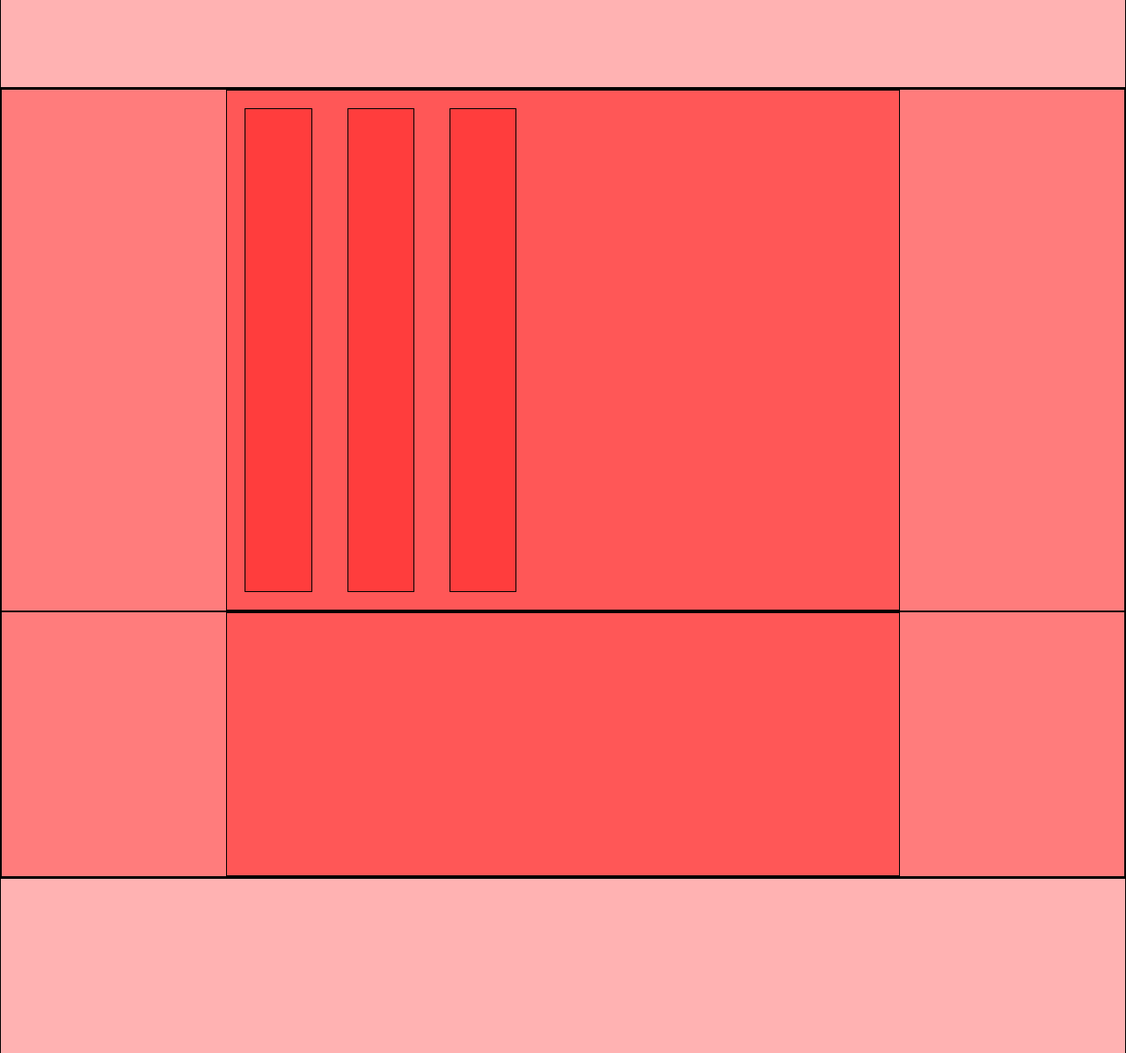
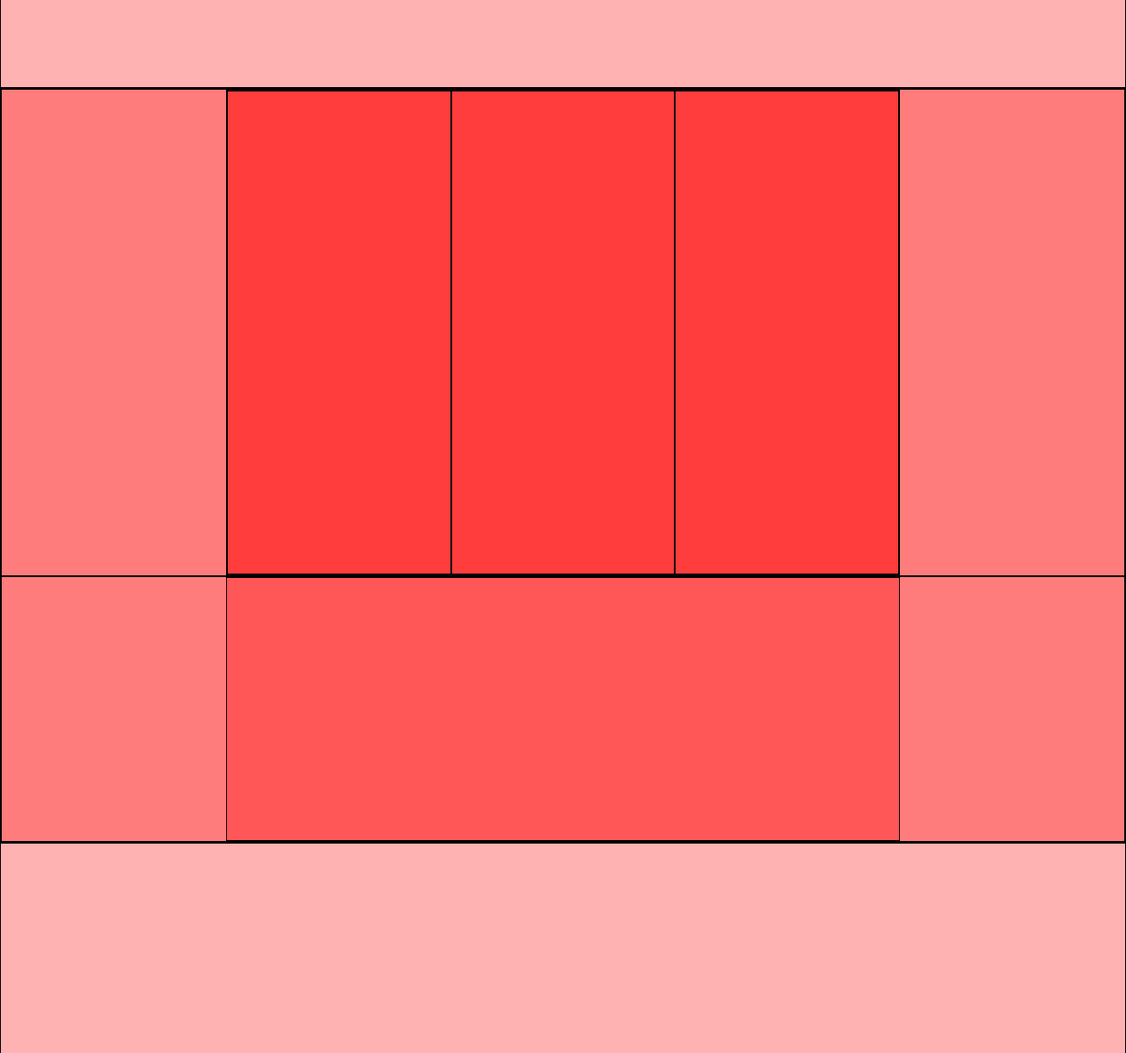
Before and after one commit to DomenicoAgostino/htmlcss-dropbox, a plain HTML site: page index.html in a window 1280 px wide. Shown: the part 500-1697 px from the top of the page at 88% size. Drawn offline with Linux system fonts and the light colour scheme.

Commit message:
Prima Section terminata (main)

```diff
--- a/css/style.css
+++ b/css/style.css
@@ -0,0 +1,18 @@
+
+/* head */
+
+
+
+
+
+
+
+
+
+
+
+/* main */
+
+.business {
+  width: calc(100% / 3);
+}
--- a/index.html
+++ b/index.html
@@ -34,16 +34,17 @@
   <main class="debug h500">
     <section class="debug h300">
       <div class="container clearfix debug h300">
-      <div class="float-left w10 debug h700"></div>
-      <div class="float-left w10 debug h700"></div>
-      <div class="float-left w10 debug h700"></div>
+      <div class="float-left business debug h700"></div>
+      <div class="float-left business debug h700"></div>
+      <div class="float-left business debug h700"></div>
 
       </div>
     </section>
 
+    <section class="debug h200">
+      <div class="container debug h300">
 
-    <section class="debug h200">
-      <div class="container debug h300"></div>
+      </div>
     </section>
 
 
```
